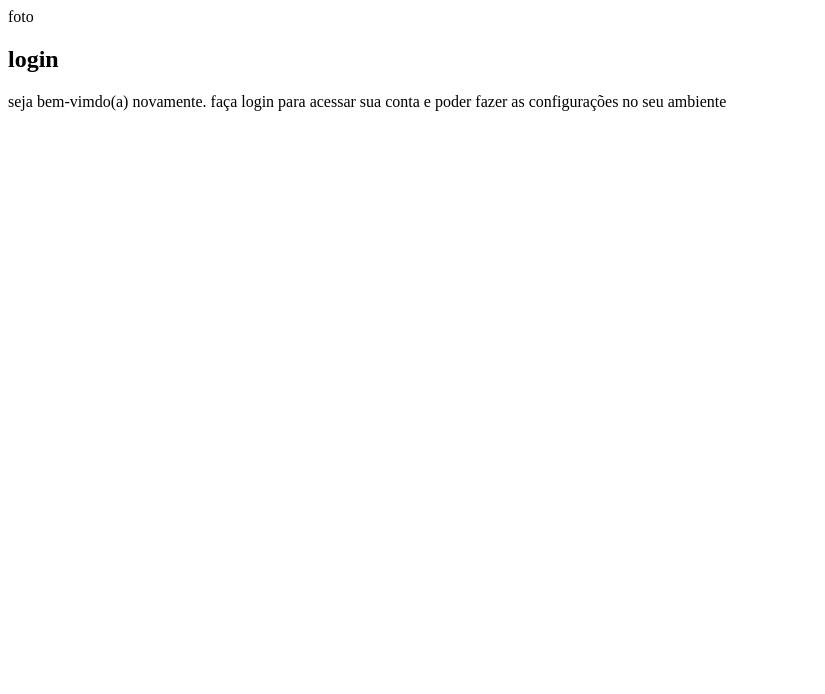
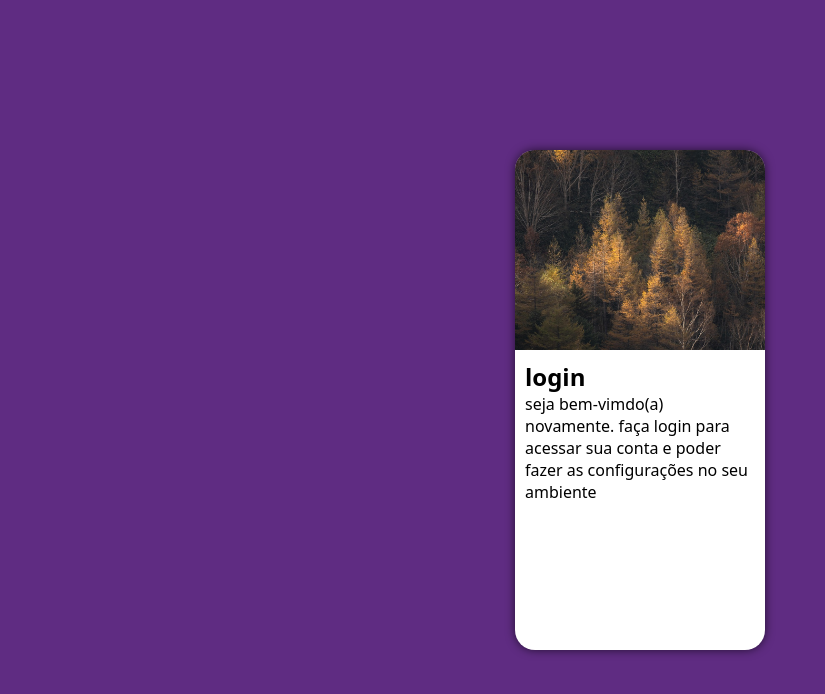
Before and after one commit to Carlos-Eduardo-31/projeto-login, a plain HTML site: page index.html in a window 1280 px wide. Shown: the whole page, without its empty margins (0-825 px from the left). Drawn offline with Linux system fonts and the light colour scheme.

Commit message:
projeto login

```diff
--- a/Estilos/style.css
+++ b/Estilos/style.css
@@ -4,3 +4,49 @@
    paleta de cores
    verde: #49a09d
    lilás: #5f2c82*/
+
+   *{
+    font-family: system-ui, -apple-system, BlinkMacSystemFont, 'Segoe UI', Roboto, Oxygen, Ubuntu, Cantarell, 'Open Sans', 'Helvetica Neue', sans-serif;
+    padding: 0px;
+    margin: 0px;
+    box-sizing: border-box;
+   }
+
+   body, html{
+    background-color: #5f2c82;
+    height: 100vh;
+    width: 100vw;
+   }
+
+   main{
+    position: relative;
+    height: 100vh;
+    width: 100vw;
+   }
+
+   section#login{
+    position: absolute;
+    top: 50%;
+    left: 50%;
+    transform: translate(-50%, -50%);
+    overflow: hidden;
+
+    background-color: #fff;
+    width: 250px;
+    height: 500px;
+    border-radius: 20px;
+    box-shadow: 0px 0px 10px rgba(0, 0, 0, 0.63);
+   }
+
+   section#login > div#imagem{
+    background: #5f2c82 url(../Imagens/trees-7544451_1280.jpg);
+    display: block;
+    height: 200px;
+    background-size: cover;
+    background-position: left center;
+   }
+
+   section#login > div#formulario {
+    padding: 10px;
+    display: block;
+   }
--- a/index.html
+++ b/index.html
@@ -10,7 +10,7 @@
     <main>
         <section id="login">
             <div id="imagem">
-                foto
+
             </div>
             <div id="formulario">
                 <h1>login</h1>
```
